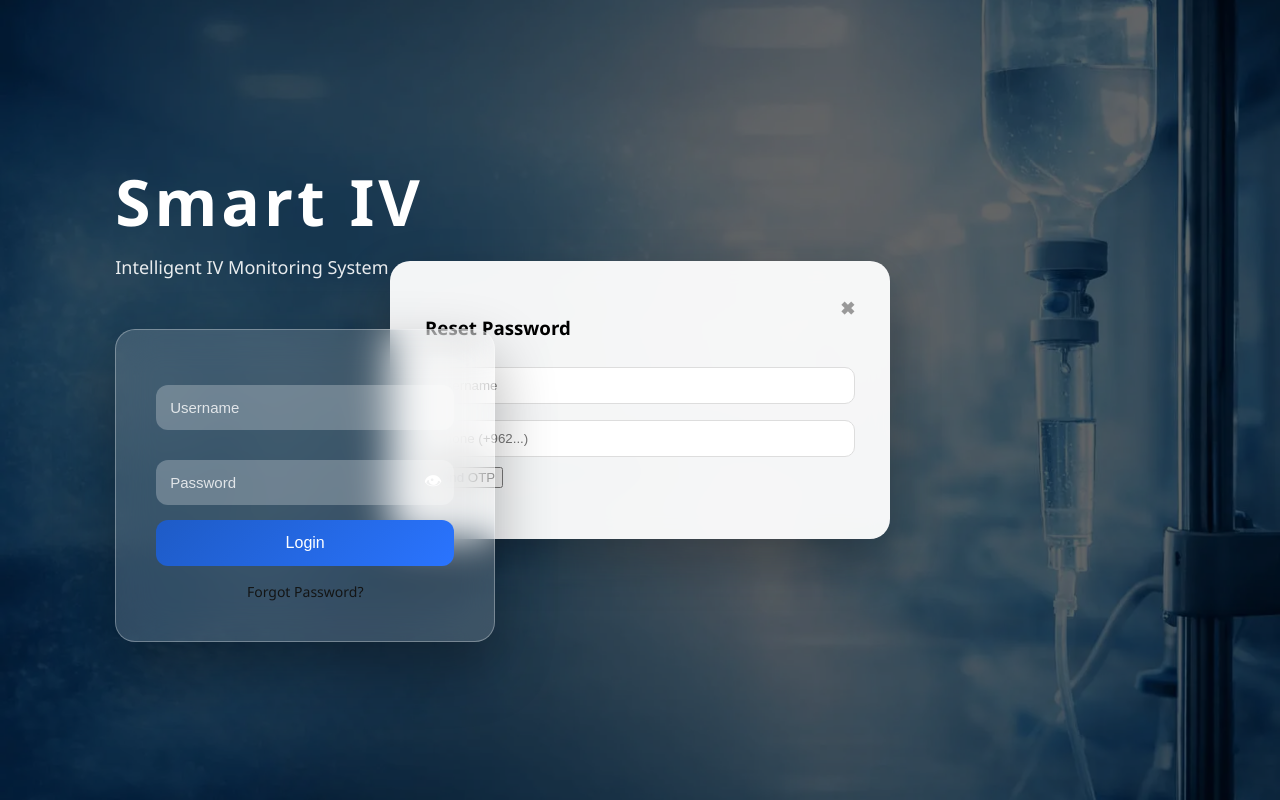
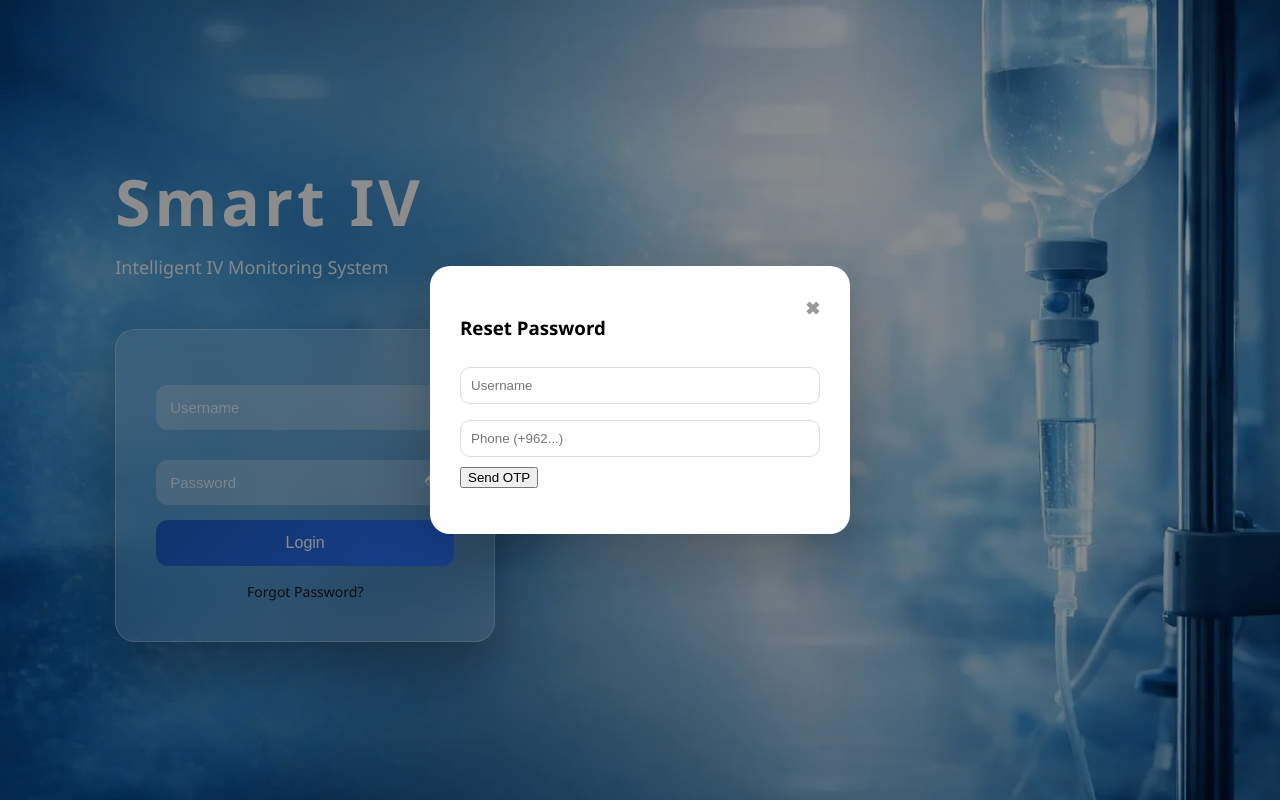
Before and after one commit to Motazabuamara/smart-iv, a website: page public/login.html in a window 1280 px wide. Both pictures are taken after a click on the link "Forgot Password?". Drawn offline with Linux system fonts and the light colour scheme.

Commit message:
Fix admin login and UI

```diff
--- a/public/style.css
+++ b/public/style.css
@@ -578,3 +578,36 @@ body {
 .otp-box span:hover {
   color: red;
 }
+
+
+
+/* ================= OTP / FORGOT MODAL FIX ================= */
+
+.otp-modal {
+    position: fixed !important;
+    inset: 0 !important;
+
+    display: none;
+    align-items: center !important;
+    justify-content: center !important;
+
+    width: 100vw !important;
+    height: 100vh !important;
+
+    background: rgba(0, 0, 0, 0.45) !important;
+
+    z-index: 99999 !important;
+}
+
+.otp-box {
+    position: relative !important;
+    z-index: 100000 !important;
+
+    width: min(420px, 90%) !important;
+    background: white !important;
+
+    padding: 30px !important;
+    border-radius: 20px !important;
+
+    box-shadow: 0 20px 60px rgba(0, 0, 0, 0.25) !important;
+}
```
